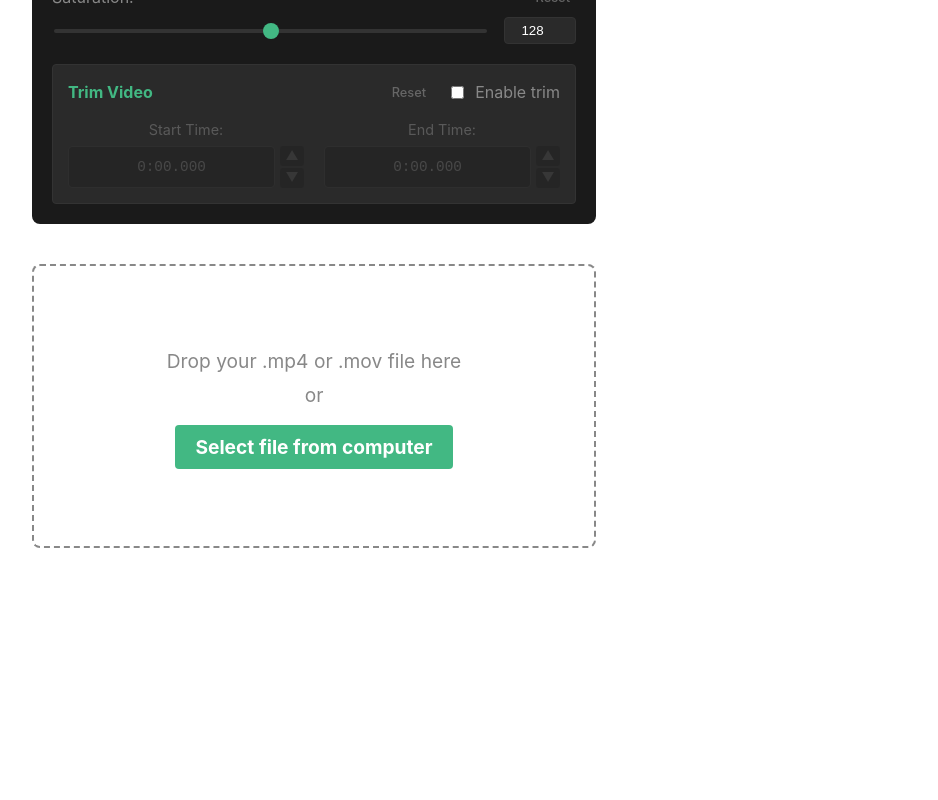
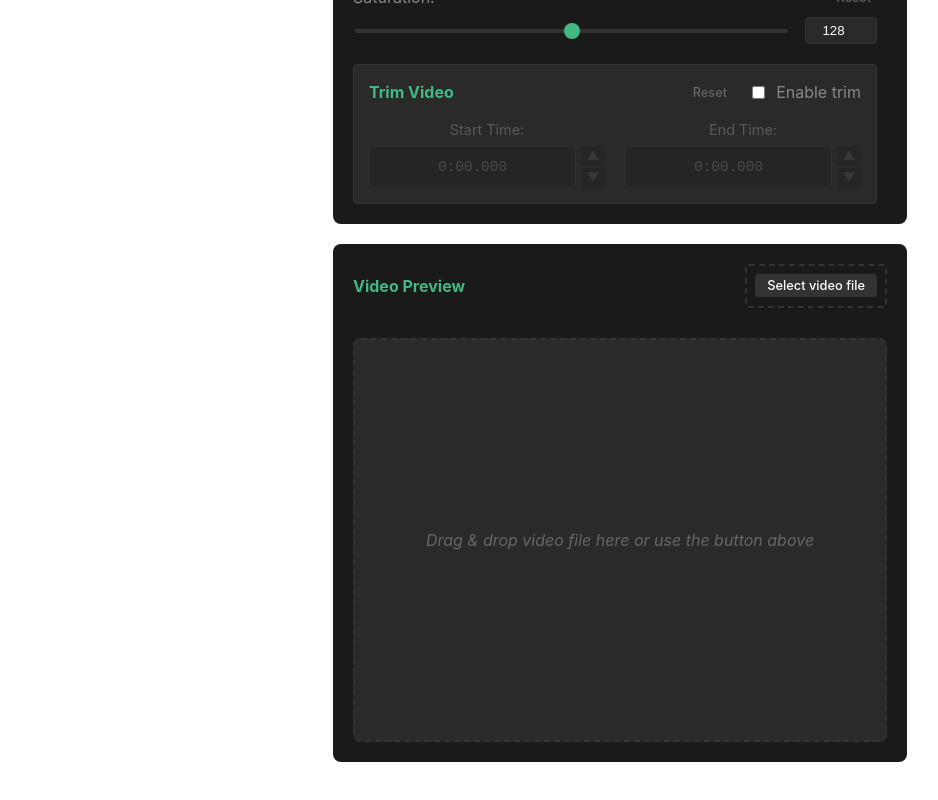
Before and after one commit to blastromen-labs/video-converter, a Vue app: page / in a window 1280 px wide. Shown: the part 548-1348 px from the top of the page, without its empty margins (20-958 px from the left). Before the commit the page ends 1168 px from the top, so only its background shows below. Built offline with nearby package versions, Linux system fonts and the light colour scheme.

Commit message:
UI fixes

```diff
--- a/src/components/VideoToBinaryConverter.vue
+++ b/src/components/VideoToBinaryConverter.vue
@@ -96,6 +96,16 @@ const getVideoMetadata = (file) => {
 const cropToAspectRatio = (sourceWidth, sourceHeight, targetWidth, targetHeight) => {
   const sourceRatio = sourceWidth / sourceHeight
   const targetRatio = targetWidth / targetHeight
+
+  // If aspect ratios are nearly identical (accounting for floating point precision)
+  if (Math.abs(sourceRatio - targetRatio) < 0.01) {
+    return {
+      sx: 0,
+      sy: 0,
+      sWidth: sourceWidth,
+      sHeight: sourceHeight
+    }
+  }
 
   let sx, sy, sWidth, sHeight
 
@@ -500,6 +510,11 @@ const resetTrimTimes = () => {
   trimSettings.value.start = 0
   trimSettings.value.end = videoMetadata.value?.duration || 0
 }
+
+// Add a new handler for the file input click
+const handleNewFile = () => {
+  fileInput.value?.click()
+}
 </script>
 
 <template>
@@ -818,28 +833,6 @@ const resetTrimTimes = () => {
         </div>
       </div>
 
-      <div
-        ref="dropZone"
-        class="drop-zone"
-        @drop="handleDrop"
-        @dragover="preventDefault"
-        @dragenter="preventDefault"
-      >
-        <div v-if="!isConverting && !convertedFile" class="drop-message">
-          <p>Drop your .mp4 or .mov file here</p>
-          <p>or</p>
-          <button class="select-btn" @click="fileInput.click()">
-            Select file from computer
-          </button>
-          <input
-            ref="fileInput"
-            type="file"
-            accept="video/mp4,video/quicktime"
-            class="hidden"
-            @change="handleFileSelect"
-          >
-        </div>
-
       <div v-if="videoMetadata" class="metadata">
         <h3>Video Information:</h3>
         <p>Resolution: {{ videoMetadata.width }}x{{ videoMetadata.height }}</p>
@@ -851,12 +844,22 @@ const resetTrimTimes = () => {
     <div v-if="isConverting" class="converting">
       Converting...
       </div>
+    </div>
 
-        <div v-if="convertedFile" class="success">
-          <p>Conversion complete!</p>
-          <div class="button-group">
+    <div class="preview-section">
+      <div class="preview-header">
+        <h4>Video Preview</h4>
+        <div
+          class="preview-actions drop-zone"
+          ref="dropZone"
+          @drop="handleDrop"
+          @dragover="preventDefault"
+          @dragenter="preventDefault"
+        >
+          <span v-if="isConverting" class="converting-status">Converting...</span>
+          <div v-if="convertedFile && !isConverting" class="button-group">
             <a :href="convertedFile" :download="fileName" class="download-btn">
-              Download .bin file
+              Download .bin
             </a>
             <button
               v-if="settingsChanged"
@@ -864,22 +867,36 @@ const resetTrimTimes = () => {
               @click="reconvert"
               :disabled="isConverting"
             >
-              Reconvert with new settings
+              Reconvert
             </button>
             <button
               class="reset-btn"
-              @click="resetConverter"
+              @click="handleNewFile"
             >
-              Convert another file
+              New file
+            </button>
+          </div>
+          <div v-if="!previewUrl && !isConverting" class="button-group">
+            <button
+              class="reset-btn"
+              @click="handleNewFile"
+            >
+              Select video file
             </button>
           </div>
         </div>
       </div>
-    </div>
 
-    <div class="preview-section" v-if="previewUrl">
-      <h4>Video Preview</h4>
-      <div class="preview-row">
+      <!-- Add file input here, outside of the buttons but still in the preview section -->
+      <input
+        ref="fileInput"
+        type="file"
+        accept="video/mp4,video/quicktime"
+        class="hidden"
+        @change="handleFileSelect"
+      >
+
+      <div class="preview-row" v-if="previewUrl">
         <div class="preview-box">
           <h5>Original</h5>
           <video
@@ -889,6 +906,24 @@ const resetTrimTimes = () => {
             @loadeddata="updatePreview"
             @timeupdate="updatePreview"
           ></video>
+          <div v-if="videoMetadata" class="video-info">
+            <div class="info-row">
+              <span>Resolution:</span>
+              <span>{{ videoMetadata.width }}x{{ videoMetadata.height }}</span>
+            </div>
+            <div class="info-row">
+              <span>Aspect Ratio:</span>
+              <span>{{ videoMetadata.aspectRatio }}</span>
+            </div>
+            <div class="info-row">
+              <span>Duration:</span>
+              <span>{{ videoMetadata.duration }}s</span>
+            </div>
+            <div class="info-row">
+              <span>Original FPS:</span>
+              <span>{{ videoMetadata.fps }}</span>
+            </div>
+          </div>
         </div>
 
         <div class="preview-box">
@@ -901,37 +936,33 @@ const resetTrimTimes = () => {
           ></canvas>
         </div>
       </div>
+
+      <div v-else class="preview-placeholder">
+        <p>Drag & drop video file here or use the button above</p>
+      </div>
     </div>
   </div>
 </template>
 
 <style scoped>
 .drop-zone {
-  border: 2px dashed #888;
-  border-radius: 8px;
-  padding: 40px;
-  text-align: center;
-  margin: 20px 0;
-  min-height: 200px;
-  display: flex;
-  align-items: center;
-  justify-content: center;
-  flex-direction: column;
+  border: 2px dashed #333;
+  border-radius: 4px;
+  padding: 4px 8px;
+  transition: all 0.2s;
 }
 
-.drop-message {
-  color: #888;
-  font-size: 1.2em;
+.drop-zone:hover {
+  border-color: #42b883;
+  background: rgba(66, 184, 131, 0.1);
+}
+
+.drop-message, .select-btn {
+  display: none;
 }
 
 .converting {
-  color: #666;
-}
-
-.success {
-  display: flex;
-  flex-direction: column;
-  gap: 10px;
+  display: none;
 }
 
 .download-btn, .reset-btn {
@@ -965,46 +996,30 @@ const resetTrimTimes = () => {
   background-color: #42b883;
   color: white;
   border: none;
-  padding: 10px 20px;
+  padding: 8px 16px;
   border-radius: 4px;
   cursor: pointer;
   font-weight: bold;
-  margin-top: 10px;
+  margin-top: 8px;
+  font-size: 0.9em;
 }
 
 .select-btn:hover {
   opacity: 0.9;
 }
 
-.drop-message p {
-  margin: 5px 0;
-}
-
 .metadata {
-  margin: 20px 0;
-  padding: 15px;
-  background-color: #f5f5f5;
-  border-radius: 4px;
-  text-align: left;
-}
-
-.metadata h3 {
-  margin: 0 0 10px 0;
-  color: #42b883;
-}
-
-.metadata p {
-  margin: 5px 0;
-  color: #666;
+  display: none;
 }
 
 .converter-container {
   display: grid;
-  grid-template-columns: 1fr 600px;
+  grid-template-columns: 1fr 800px;
   gap: 20px;
-  max-width: 1400px;
+  max-width: 1600px;
   margin: 0 auto;
   padding: 20px;
+  align-items: start;
 }
 
 .main-content {
@@ -1052,7 +1067,7 @@ const resetTrimTimes = () => {
 .preview-box canvas {
   width: 100%;
   border-radius: 4px;
-  max-height: 400px;
+  max-height: 600px;
   object-fit: contain;
   background: #000;
 }
@@ -1060,13 +1075,18 @@ const resetTrimTimes = () => {
 .preview-canvas {
   image-rendering: pixelated;
   border: 1px solid #333;
-  height: 400px;
+  width: 100%;
+  height: auto !important;
+  aspect-ratio: 40/96;
 }
 
 .settings-panel {
   background-color: #1a1a1a;
   padding: 20px;
   border-radius: 8px;
+  height: calc(100% - 40px);
+  position: sticky;
+  top: 20px;
 }
 
 .settings-panel h3 {
@@ -1103,6 +1123,26 @@ const resetTrimTimes = () => {
   display: flex;
   flex-direction: column;
   gap: 20px;
+  max-height: calc(100vh - 100px);
+  overflow-y: auto;
+  padding-right: 10px;
+}
+
+.settings-group::-webkit-scrollbar {
+  width: 8px;
+}
+
+.settings-group::-webkit-scrollbar-track {
+  background: #1a1a1a;
+}
+
+.settings-group::-webkit-scrollbar-thumb {
+  background: #333;
+  border-radius: 4px;
+}
+
+.settings-group::-webkit-scrollbar-thumb:hover {
+  background: #444;
 }
 
 .adjustment-controls {
@@ -1166,7 +1206,7 @@ const resetTrimTimes = () => {
 }
 
 /* Responsive design for smaller screens */
-@media (max-width: 1200px) {
+@media (max-width: 1400px) {
   .converter-container {
     grid-template-columns: 1fr;
   }
@@ -1244,8 +1284,8 @@ const resetTrimTimes = () => {
 
 .button-group {
   display: flex;
-  flex-direction: column;
-  gap: 10px;
+  flex-direction: row;
+  gap: 8px;
 }
 
 .reconvert-btn {
@@ -1366,4 +1406,159 @@ const resetTrimTimes = () => {
   color: #444;
   cursor: not-allowed;
 }
+
+.video-info {
+  margin-top: 10px;
+  padding: 8px;
+  background: #1a1a1a;
+  border-radius: 4px;
+  font-size: 0.8em;
+}
+
+.info-row {
+  display: flex;
+  justify-content: space-between;
+  color: #888;
+  margin: 2px 0;
+}
+
+.info-row span:first-child {
+  color: #666;
+}
+
+.preview-actions {
+  display: flex;
+  align-items: center;
+  gap: 10px;
+  min-height: 32px;
+}
+
+.preview-actions .button-group {
+  display: flex;
+  gap: 8px;
+}
+
+.preview-actions .button-group > * {
+  padding: 4px 12px;
+  font-size: 0.8em;
+  border-radius: 3px;
+  font-weight: 500;
+  white-space: nowrap;
+  min-width: 80px;
+}
+
+.download-btn {
+  background-color: #42b883;
+  color: white;
+  text-decoration: none;
+  text-align: center;
+}
+
+.reconvert-btn {
+  background-color: #ff9800;
+  color: white;
+  border: none;
+}
+
+.reset-btn {
+  background-color: #333;
+  color: white;
+  border: none;
+}
+
+.download-btn:hover,
+.reconvert-btn:hover,
+.reset-btn:hover {
+  opacity: 0.9;
+}
+
+.reconvert-btn:disabled {
+  background-color: #666;
+  cursor: not-allowed;
+}
+
+.preview-header {
+  display: flex;
+  justify-content: space-between;
+  align-items: center;
+  margin-bottom: 10px;
+  min-height: 32px;
+}
+
+.preview-header h4 {
+  margin: 0;
+  color: #42b883;
+}
+
+.preview-actions {
+  display: flex;
+  align-items: center;
+  gap: 10px;
+}
+
+.preview-actions .button-group {
+  display: flex;
+  gap: 8px;
+}
+
+.preview-actions .button-group > * {
+  padding: 4px 12px;
+  font-size: 0.8em;
+  border-radius: 3px;
+  font-weight: 500;
+  white-space: nowrap;
+  min-width: 80px;
+}
+
+.converting-status {
+  color: #888;
+  font-size: 0.9em;
+  font-style: italic;
+  min-width: 80px;
+  text-align: right;
+}
+
+/* Remove old preview-actions styles */
+.preview-section > .preview-actions {
+  display: none;
+}
+
+/* Update button styles to be more compact */
+.download-btn {
+  background-color: #42b883;
+  color: white;
+  text-decoration: none;
+}
+
+.reconvert-btn {
+  background-color: #ff9800;
+  color: white;
+  border: none;
+}
+
+.reset-btn {
+  background-color: #333;
+  color: white;
+  border: none;
+}
+
+.preview-box video {
+  width: 100%;
+  height: auto !important;
+  aspect-ratio: 40/96;
+  object-fit: contain;
+}
+
+/* Add placeholder styles */
+.preview-placeholder {
+  display: flex;
+  align-items: center;
+  justify-content: center;
+  height: 400px;
+  background: #2a2a2a;
+  border-radius: 8px;
+  color: #666;
+  font-style: italic;
+  border: 2px dashed #333;
+}
 </style>
```
Lines whose indentation alone changed are shown as unchanged.
